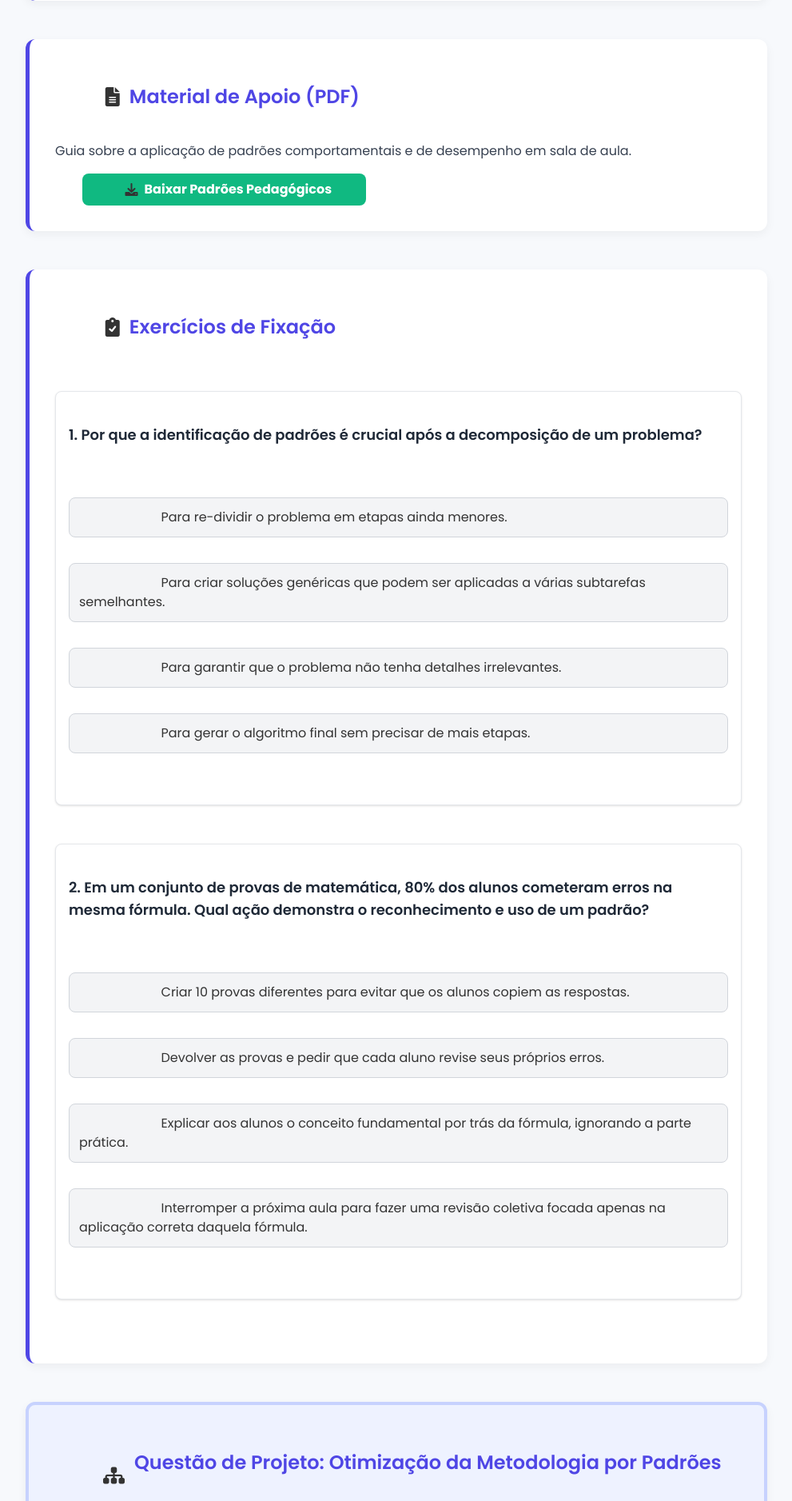
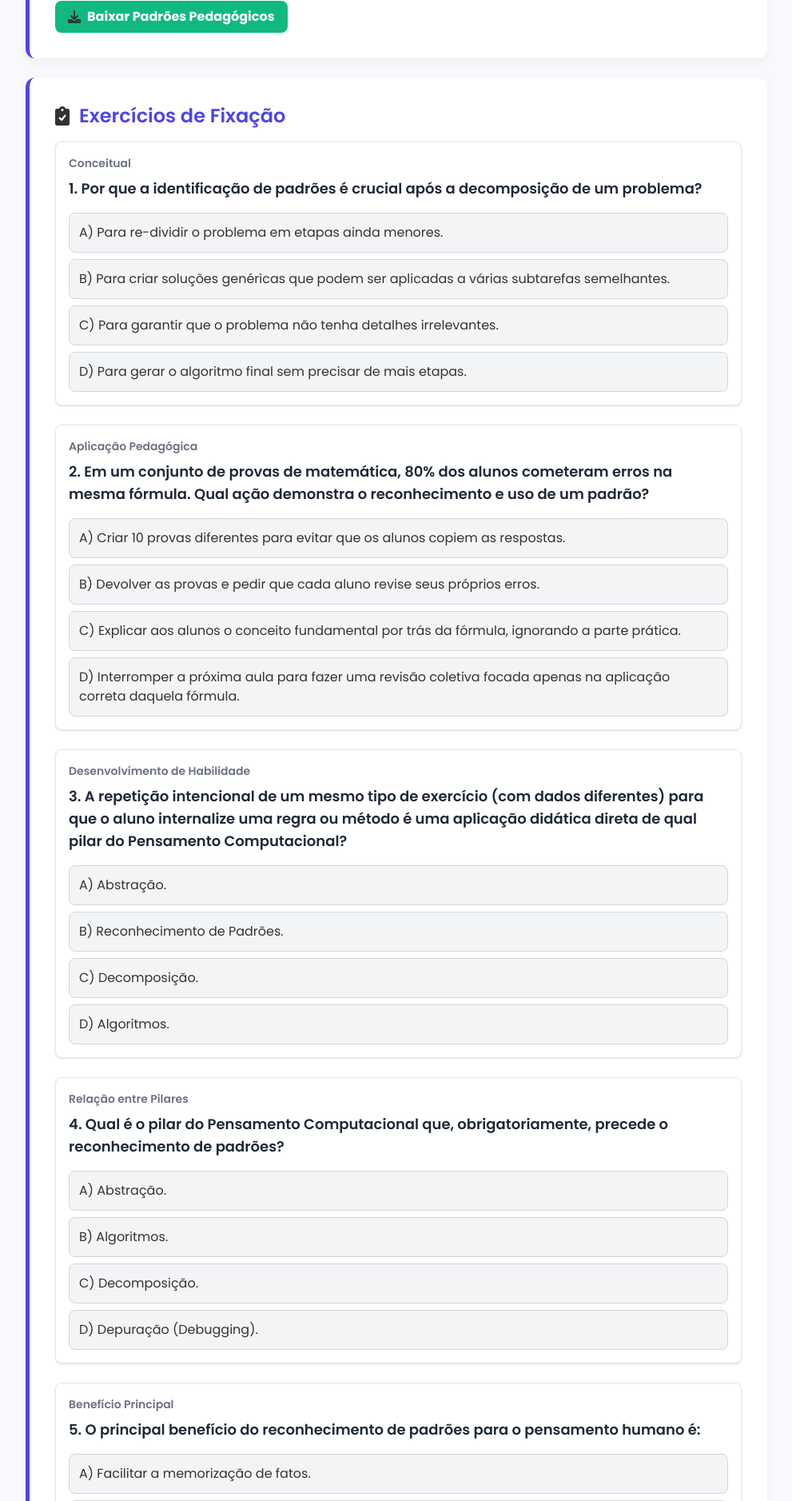
Before and after one commit to danidancr/PCTeacher, a Flask app: template templates/conteudo-rec-padrao.html in a window 1280 px wide. Shown: the part 886-2763 px from the top of the page at 80% size, without its empty margins (288-1279 px from the left). Run offline with Flask 3, Linux system fonts and the light colour scheme; the template is opened without the code that fills it, so the values that code supplies are empty; some libraries are stand-ins or nearby versions.

Commit message:
atualizar exercício

```diff
--- a/templates/conteudo-rec-padrao.html
+++ b/templates/conteudo-rec-padrao.html
@@ -30,47 +30,118 @@
             <i class="fas fa-clipboard-check mr-3"></i> Exercícios de Fixação
         </h2>
         <div class="space-y-6">
+
             <div id="q-mod2-1" class="border p-4 rounded-lg bg-white shadow">
+                <p class="font-semibold text-sm mb-2 text-gray-500">Conceitual</p>
                 <p class="font-semibold text-lg mb-4 text-gray-800">1. Por que a identificação de padrões é crucial após a decomposição de um problema?</p>
                 <div class="space-y-2">
                     <div class="quiz-option bg-gray-100 p-3 rounded-lg cursor-pointer hover:bg-gray-200"
-                        onclick="checkAnswer('q-mod2-1', this, 'false', 'A decomposição já quebrou o problema; o padrão serve para encontrar similaridades, não para re-dividir.')" data-correct="false">
-                        Para re-dividir o problema em etapas ainda menores.
+                        onclick="checkAnswer('q-mod2-1', this, 'false', '❌ Incorreto. A decomposição já quebrou o problema; o padrão serve para encontrar similaridades, não para re-dividir.')" data-correct="false">
+                        A) Para re-dividir o problema em etapas ainda menores.
                     </div>
                     <div class="quiz-option bg-gray-100 p-3 rounded-lg cursor-pointer hover:bg-gray-200"
-                        onclick="checkAnswer('q-mod2-1', this, 'true', 'Correto! Padrões permitem a criação de uma solução única e genérica (abstração) que pode ser aplicada a todas as subtarefas semelhantes.')" data-correct="true">
-                        Para criar soluções genéricas que podem ser aplicadas a várias subtarefas semelhantes.
+                        onclick="checkAnswer('q-mod2-1', this, 'true', '✅ Correto! Padrões permitem a criação de uma solução única e genérica (abstração) que pode ser aplicada a todas as subtarefas semelhantes.')" data-correct="true">
+                        B) Para criar soluções genéricas que podem ser aplicadas a várias subtarefas semelhantes.
                     </div>
                     <div class="quiz-option bg-gray-100 p-3 rounded-lg cursor-pointer hover:bg-gray-200"
-                        onclick="checkAnswer('q-mod2-1', this, 'false', 'A identificação de padrões pode simplificar, mas o objetivo primário é a otimização da solução.')" data-correct="false">
-                        Para garantir que o problema não tenha detalhes irrelevantes.
+                        onclick="checkAnswer('q-mod2-1', this, 'false', '❌ Incorreto. A identificação de padrões pode simplificar, mas o objetivo primário é a otimização da solução.')" data-correct="false">
+                        C) Para garantir que o problema não tenha detalhes irrelevantes.
                     </div>
                     <div class="quiz-option bg-gray-100 p-3 rounded-lg cursor-pointer hover:bg-gray-200"
-                        onclick="checkAnswer('q-mod2-1', this, 'false', 'Algoritmos é o próximo passo. O padrão é a ponte entre a decomposição e a abstração/algoritmo.')" data-correct="false">
-                        Para gerar o algoritmo final sem precisar de mais etapas.
+                        onclick="checkAnswer('q-mod2-1', this, 'false', '❌ Incorreto. Algoritmos é o próximo passo. O padrão é a ponte entre a decomposição e a abstração/algoritmo.')" data-correct="false">
+                        D) Para gerar o algoritmo final sem precisar de mais etapas.
                     </div>
                 </div>
                 <div class="feedback-message mt-4 hidden"></div>
             </div>
-
             <div id="q-mod2-2" class="border p-4 rounded-lg bg-white shadow">
+                <p class="font-semibold text-sm mb-2 text-gray-500">Aplicação Pedagógica</p>
                 <p class="font-semibold text-lg mb-4 text-gray-800">2. Em um conjunto de provas de matemática, 80% dos alunos cometeram erros na mesma fórmula. Qual ação demonstra o reconhecimento e uso de um padrão?</p>
                 <div class="space-y-2">
                     <div class="quiz-option bg-gray-100 p-3 rounded-lg cursor-pointer hover:bg-gray-200"
-                        onclick="checkAnswer('q-mod2-2', this, 'false', 'Isso é Decomposição, não reconhecimento de padrões. O padrão já está estabelecido (erro na fórmula).')" data-correct="false">
-                        Criar 10 provas diferentes para evitar que os alunos copiem as respostas.
+                        onclick="checkAnswer('q-mod2-2', this, 'false', '❌ Incorreto. Isso é Decomposição, não reconhecimento de padrões. O padrão já está estabelecido (erro na fórmula).')" data-correct="false">
+                        A) Criar 10 provas diferentes para evitar que os alunos copiem as respostas.
                     </div>
                     <div class="quiz-option bg-gray-100 p-3 rounded-lg cursor-pointer hover:bg-gray-200"
-                        onclick="checkAnswer('q-mod2-2', this, 'false', 'Essa é uma resposta individualizada, não uma otimização sistêmica baseada no padrão do erro.')" data-correct="false">
-                        Devolver as provas e pedir que cada aluno revise seus próprios erros.
+                        onclick="checkAnswer('q-mod2-2', this, 'false', '❌ Incorreto. Essa é uma resposta individualizada, não uma otimização sistêmica baseada no padrão do erro.')" data-correct="false">
+                        B) Devolver as provas e pedir que cada aluno revise seus próprios erros.
                     </div>
                     <div class="quiz-option bg-gray-100 p-3 rounded-lg cursor-pointer hover:bg-gray-200"
-                        onclick="checkAnswer('q-mod2-2', this, 'false', 'A abstração viria após identificar o erro recorrente, focando no princípio por trás da fórmula, mas a ação ainda não demonstra o uso do padrão.')" data-correct="false">
-                        Explicar aos alunos o conceito fundamental por trás da fórmula, ignorando a parte prática.
+                        onclick="checkAnswer('q-mod2-2', this, 'false', '❌ Incorreto. A abstração viria após identificar o erro recorrente, focando no princípio por trás da fórmula, mas a ação ainda não demonstra o uso do padrão.')" data-correct="false">
+                        C) Explicar aos alunos o conceito fundamental por trás da fórmula, ignorando a parte prática.
                     </div>
                     <div class="quiz-option bg-gray-100 p-3 rounded-lg cursor-pointer hover:bg-gray-200"
-                        onclick="checkAnswer('q-mod2-2', this, 'true', 'Correto! Ao notar que o erro é comum, o professor aplica uma solução centralizada (revisão da fórmula) que aborda o ponto fraco de forma eficiente.')" data-correct="true">
-                        Interromper a próxima aula para fazer uma revisão coletiva focada apenas na aplicação correta daquela fórmula.
+                        onclick="checkAnswer('q-mod2-2', this, 'true', '✅ Correto! Ao notar que o erro é comum, o professor aplica uma solução centralizada (revisão da fórmula) que aborda o ponto fraco de forma eficiente.')" data-correct="true">
+                        D) Interromper a próxima aula para fazer uma revisão coletiva focada apenas na aplicação correta daquela fórmula.
+                    </div>
+                </div>
+                <div class="feedback-message mt-4 hidden"></div>
+            </div>
+            <div id="q-mod2-3" class="border p-4 rounded-lg bg-white shadow">
+                <p class="font-semibold text-sm mb-2 text-gray-500">Desenvolvimento de Habilidade</p>
+                <p class="font-semibold text-lg mb-4 text-gray-800">3. A repetição intencional de um mesmo tipo de exercício (com dados diferentes) para que o aluno internalize uma regra ou método é uma aplicação didática direta de qual pilar do Pensamento Computacional?</p>
+                <div class="space-y-2">
+                    <div class="quiz-option bg-gray-100 p-3 rounded-lg cursor-pointer hover:bg-gray-200"
+                        onclick="checkAnswer('q-mod2-3', this, 'false', '❌ Incorreto. Abstração é a simplificação; a repetição é a prática de encontrar e aplicar a regra.')" data-correct="false">
+                        A) Abstração.
+                    </div>
+                    <div class="quiz-option bg-gray-100 p-3 rounded-lg cursor-pointer hover:bg-gray-200"
+                        onclick="checkAnswer('q-mod2-3', this, 'true', '✅ Exato! O aluno pratica o reconhecimento de que, apesar dos números diferentes, o método (o padrão) para a solução é sempre o mesmo.')" data-correct="true">
+                        B) Reconhecimento de Padrões.
+                    </div>
+                    <div class="quiz-option bg-gray-100 p-3 rounded-lg cursor-pointer hover:bg-gray-200"
+                        onclick="checkAnswer('q-mod2-3', this, 'false', '❌ Incorreto. Decomposição é a quebra do problema; aqui, a ênfase é na solução recorrente.')" data-correct="false">
+                        C) Decomposição.
+                    </div>
+                    <div class="quiz-option bg-gray-100 p-3 rounded-lg cursor-pointer hover:bg-gray-200"
+                        onclick="checkAnswer('q-mod2-3', this, 'false', '❌ Incorreto. Algoritmos é a sequência de passos; o Reconhecimento de Padrões é que define qual sequência usar.')" data-correct="false">
+                        D) Algoritmos.
+                    </div>
+                </div>
+                <div class="feedback-message mt-4 hidden"></div>
+            </div>
+            <div id="q-mod2-4" class="border p-4 rounded-lg bg-white shadow">
+                <p class="font-semibold text-sm mb-2 text-gray-500">Relação entre Pilares</p>
+                <p class="font-semibold text-lg mb-4 text-gray-800">4. Qual é o pilar do Pensamento Computacional que, obrigatoriamente, precede o reconhecimento de padrões?</p>
+                <div class="space-y-2">
+                    <div class="quiz-option bg-gray-100 p-3 rounded-lg cursor-pointer hover:bg-gray-200"
+                        onclick="checkAnswer('q-mod2-4', this, 'false', '❌ Incorreto. A Abstração vem após o reconhecimento do padrão (para simplificar o método), mas a Decomposição vem antes.')" data-correct="false">
+                        A) Abstração.
+                    </div>
+                    <div class="quiz-option bg-gray-100 p-3 rounded-lg cursor-pointer hover:bg-gray-200"
+                        onclick="checkAnswer('q-mod2-4', this, 'false', '❌ Incorreto. Algoritmos é o resultado final. O padrão é que permite a criação de um algoritmo.')" data-correct="false">
+                        B) Algoritmos.
+                    </div>
+                    <div class="quiz-option bg-gray-100 p-3 rounded-lg cursor-pointer hover:bg-gray-200"
+                        onclick="checkAnswer('q-mod2-4', this, 'true', '✅ Correto! É preciso decompor o problema em partes para que se possa, então, comparar essas partes e identificar padrões (semelhanças).')" data-correct="true">
+                        C) Decomposição.
+                    </div>
+                    <div class="quiz-option bg-gray-100 p-3 rounded-lg cursor-pointer hover:bg-gray-200"
+                        onclick="checkAnswer('q-mod2-4', this, 'false', '❌ Incorreto. Depuração é um processo de correção que pode ocorrer em qualquer fase.')" data-correct="false">
+                        D) Depuração (Debugging).
+                    </div>
+                </div>
+                <div class="feedback-message mt-4 hidden"></div>
+            </div>
+            <div id="q-mod2-5" class="border p-4 rounded-lg bg-white shadow">
+                <p class="font-semibold text-sm mb-2 text-gray-500">Benefício Principal</p>
+                <p class="font-semibold text-lg mb-4 text-gray-800">5. O principal benefício do reconhecimento de padrões para o pensamento humano é:</p>
+                <div class="space-y-2">
+                    <div class="quiz-option bg-gray-100 p-3 rounded-lg cursor-pointer hover:bg-gray-200"
+                        onclick="checkAnswer('q-mod2-5', this, 'false', '❌ Incorreto. O foco é na eficiência e na generalização, não na memorização.')" data-correct="false">
+                        A) Facilitar a memorização de fatos.
+                    </div>
+                    <div class="quiz-option bg-gray-100 p-3 rounded-lg cursor-pointer hover:bg-gray-200"
+                        onclick="checkAnswer('q-mod2-5', this, 'false', '❌ Incorreto. Embora útil, a detecção de anomalias é uma função secundária do reconhecimento de padrões.')" data-correct="false">
+                        B) Permitir a detecção de anomalias e erros.
+                    </div>
+                    <div class="quiz-option bg-gray-100 p-3 rounded-lg cursor-pointer hover:bg-gray-200"
+                        onclick="checkAnswer('q-mod2-5', this, 'false', '❌ Incorreto. A decomposição é quem trata a complexidade; o padrão traz a eficiência.')" data-correct="false">
+                        C) Tornar os problemas mais complexos.
+                    </div>
+                    <div class="quiz-option bg-gray-100 p-3 rounded-lg cursor-pointer hover:bg-gray-200"
+                        onclick="checkAnswer('q-mod2-5', this, 'true', '✅ Perfeito! Ao reconhecer padrões, o cérebro não precisa resolver o problema do zero toda vez, o que economiza tempo e recursos cognitivos (generalização).')" data-correct="true">
+                        D) Permitir a generalização de soluções, aumentando a eficiência.
                     </div>
                 </div>
                 <div class="feedback-message mt-4 hidden"></div>
```
Lines whose indentation alone changed are shown as unchanged.
